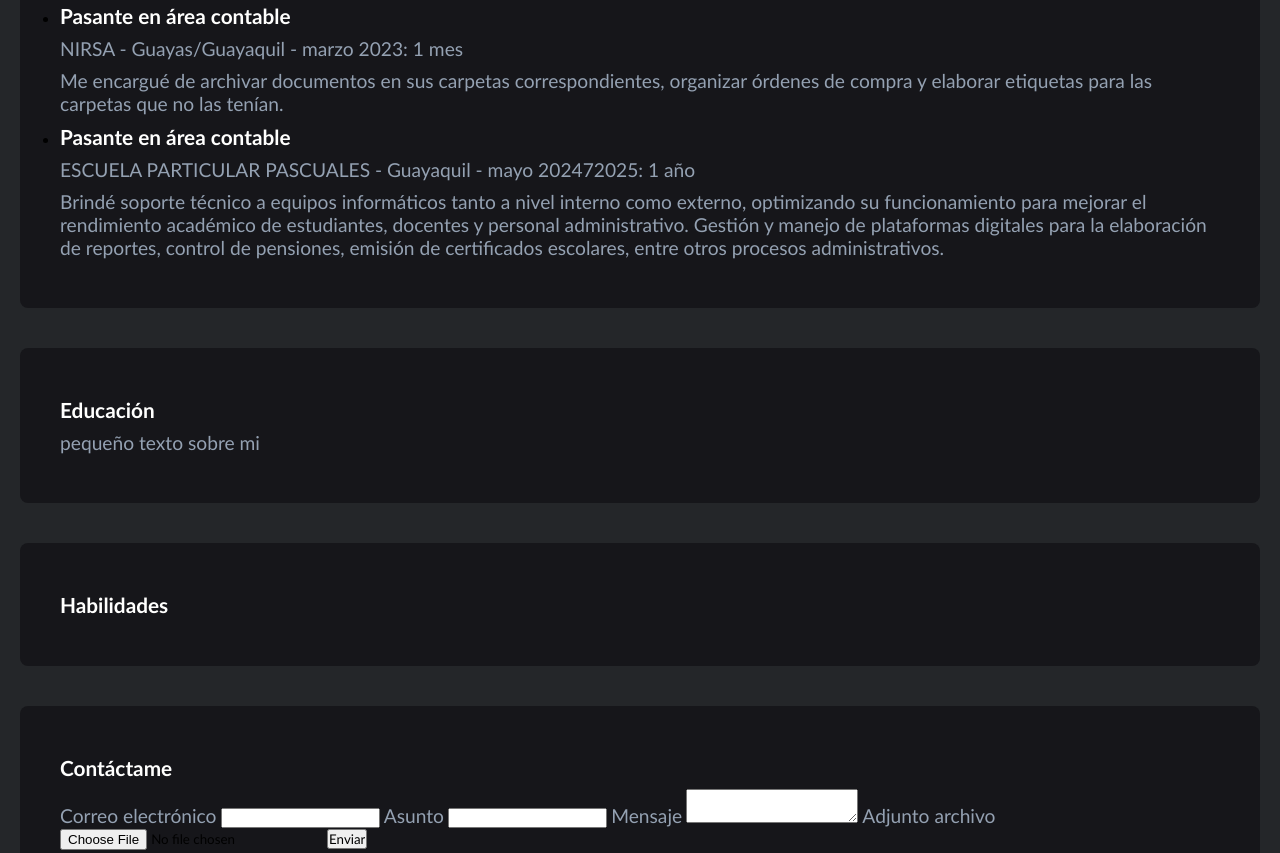
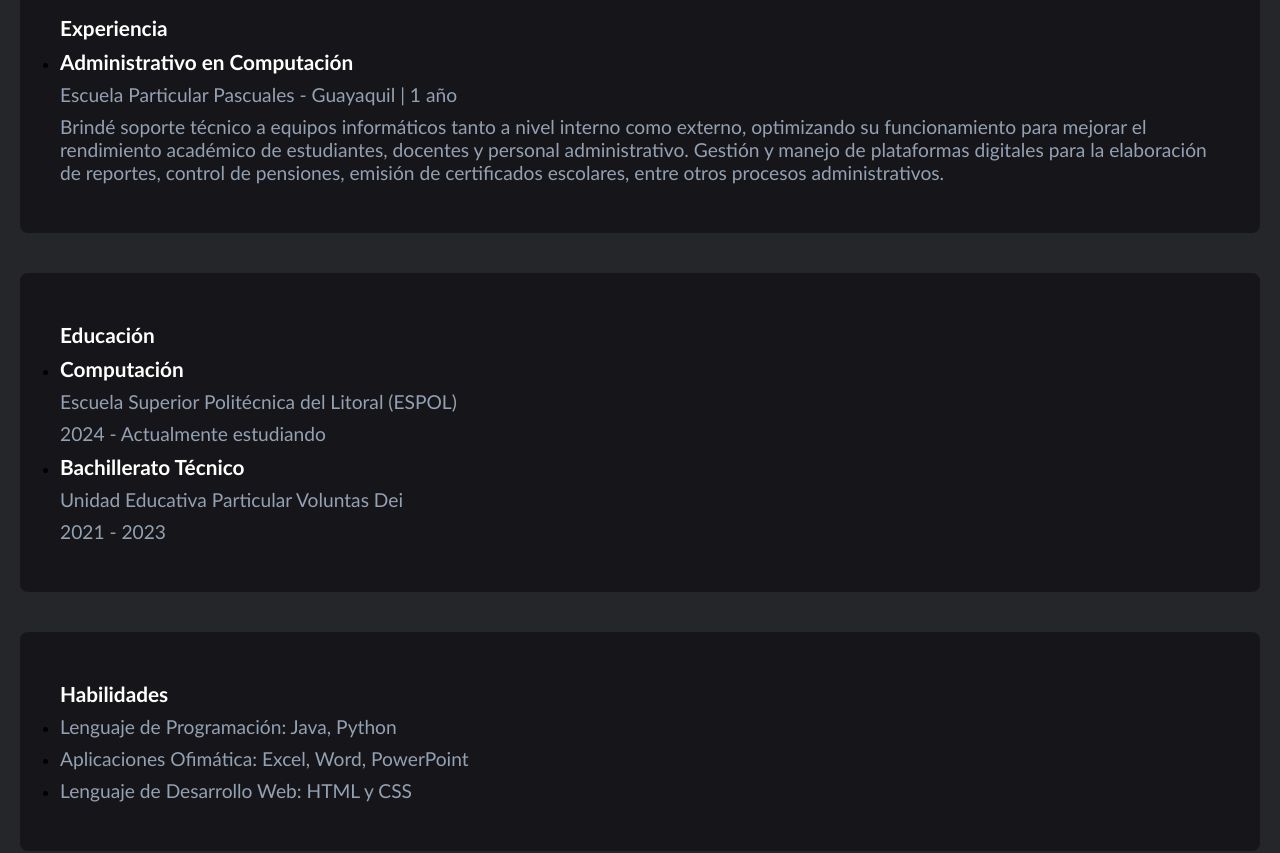
Before and after one commit to EddyArriaga/curriculum, a plain HTML site: page index.html in a window 1280 px wide. Shown: the part 907-1760 px from the top of the page. Drawn offline with Linux system fonts and the light colour scheme.

Commit message:
informacion-nueva-agregada

```diff
--- a/index.html
+++ b/index.html
@@ -9,7 +9,7 @@
 </head>
 <body>
     <header>
-        <img src="img/foto.jp" alt="foto" id="foto">
+        <img src="img/foto.jpg" alt="foto" id="foto">
         <h1>Arriaga Arreaga Eddy</h1>
         <p id="email">eddyearriaga@gmail.com</p>
         <p id="numero-celular">+593 98 645 6863</p>
@@ -27,7 +27,7 @@
         <section id="sobre-mi">
             <h1>Sobre mi</h1>
             <p>
-                Estudiante de Computación de la Escuela Superior Politécnica del Litoral (ESPOL) con sólidos conocimientos en programación y bases de datos. Experiencia en desarrollo de aplicaciones en Java y C, manejo de SQL y diseño de bases de datos relacionales. Interesado en el desarrollo backend y optimización de sistemas. Me caracterizo por ser analítico, responsable y con gran disposición para aprender y asumir nuevos retos tecnológicos.
+                Soy estudiante de Computación de la Escuela Superior Politécnica del Litoral (ESPOL) con interés en el desarrollo web y la programación. Me gusta crear aplicaciones y páginas web, así como aprender nuevas tecnologías que me permitan mejorar mis habilidades como desarrollador. Tengo conocimientos en Python, Java, HTML, CSS, JavaScript y fundamentos de SQL. Disfruto enfrentar retos de programación, desarrollar proyectos prácticos y ampliar constantemente mis conocimientos en el área tecnológica. Me considero una persona responsable, comprometida con el aprendizaje y con interés en seguir creciendo profesionalmente en el campo del desarrollo de software.
             </p>
         </section>
 
@@ -35,16 +35,8 @@
             <h1>Experiencia</h1>
             <ul>
                 <li>
-                    <h1>Pasante en área contable</h1>
-                    <p>NIRSA - Guayas/Guayaquil - marzo 2023: 1 mes</p>
-                    <p>
-                        Me encargué de archivar documentos en sus carpetas correspondientes, organizar órdenes de compra y elaborar etiquetas para las carpetas que no las tenían.
-                    </p>
-                </li>
-
-                <li>
-                    <h1>Pasante en área contable</h1>
-                    <p>ESCUELA PARTICULAR PASCUALES - Guayaquil - mayo 202472025: 1 año</p>
+                    <h1>Administrativo en Computación</h1>
+                    <p>Escuela Particular Pascuales - Guayaquil | 1 año</p>
                     <p>
                         Brindé soporte técnico a equipos informáticos tanto a nivel interno como externo, optimizando su funcionamiento para mejorar el rendimiento académico de estudiantes, docentes y personal administrativo. Gestión y manejo de plataformas digitales para la elaboración de reportes, control de pensiones, emisión de certificados escolares, entre otros procesos administrativos.
                     </p>
@@ -54,12 +46,28 @@
 
         <section id="educacion">
             <h1>Educación</h1>
-            <p>pequeño texto sobre mi</p>
+            <ul>
+                <li>
+                    <h1>Computación</h1>
+                    <p>Escuela Superior Politécnica del Litoral (ESPOL)</p>
+                    <p>2024 - Actualmente estudiando</p>
+                </li>
+
+                <li>
+                    <h1>Bachillerato Técnico</h1>
+                    <p>Unidad Educativa Particular Voluntas Dei</p>
+                    <p>2021 - 2023</p>
+                </li>
+            </ul>
         </section>
 
         <section id="habilidades">
             <h1>Habilidades</h1>
-            <p></p>
+            <ul>
+                <li><p>Lenguaje de Programación: Java, Python</p></li>
+                <li><p>Aplicaciones Ofimática: Excel, Word, PowerPoint</p></li>
+                <li><p>Lenguaje de Desarrollo Web: HTML y CSS</p></li>
+            </ul>
         </section>
 
         <section id="contacto">
```
